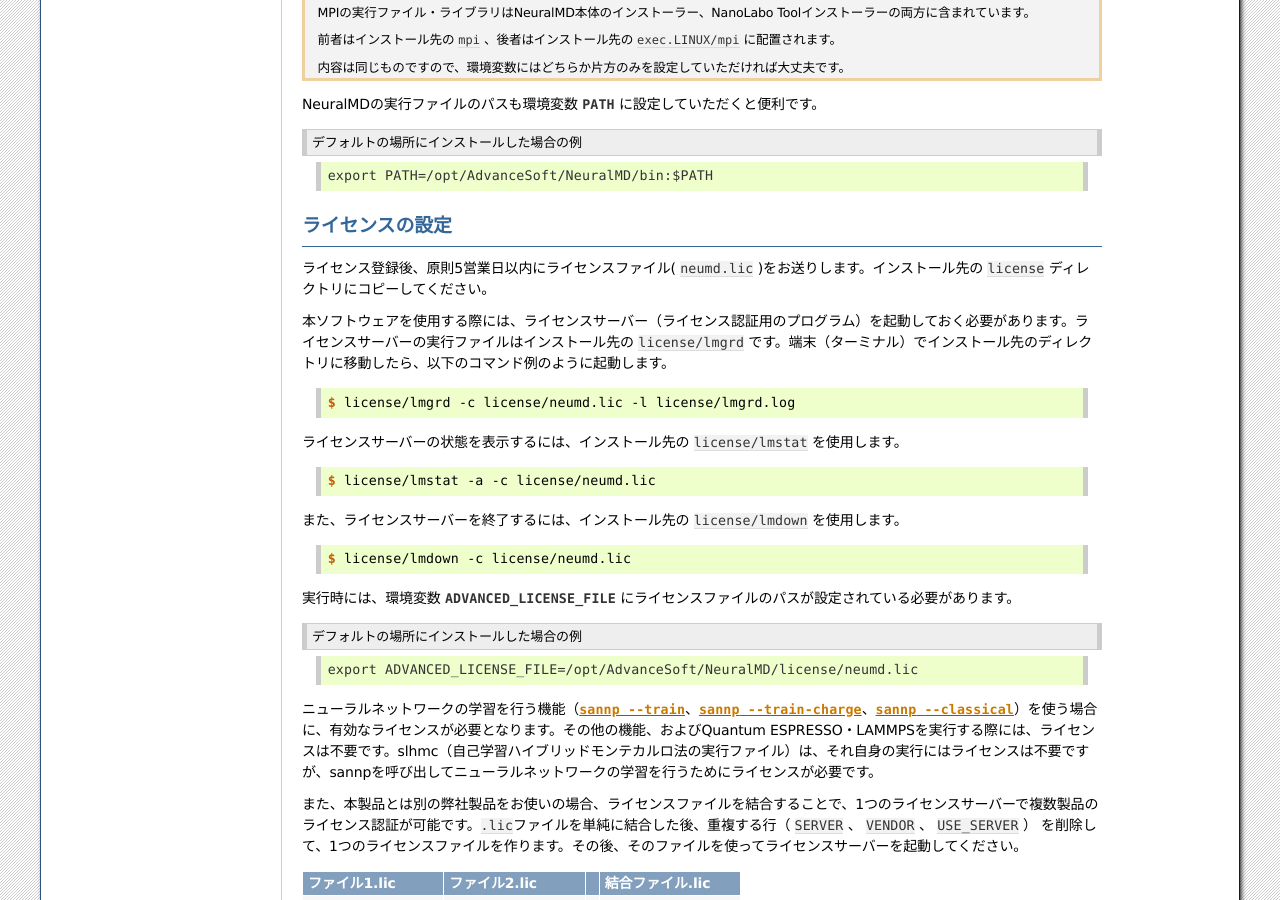
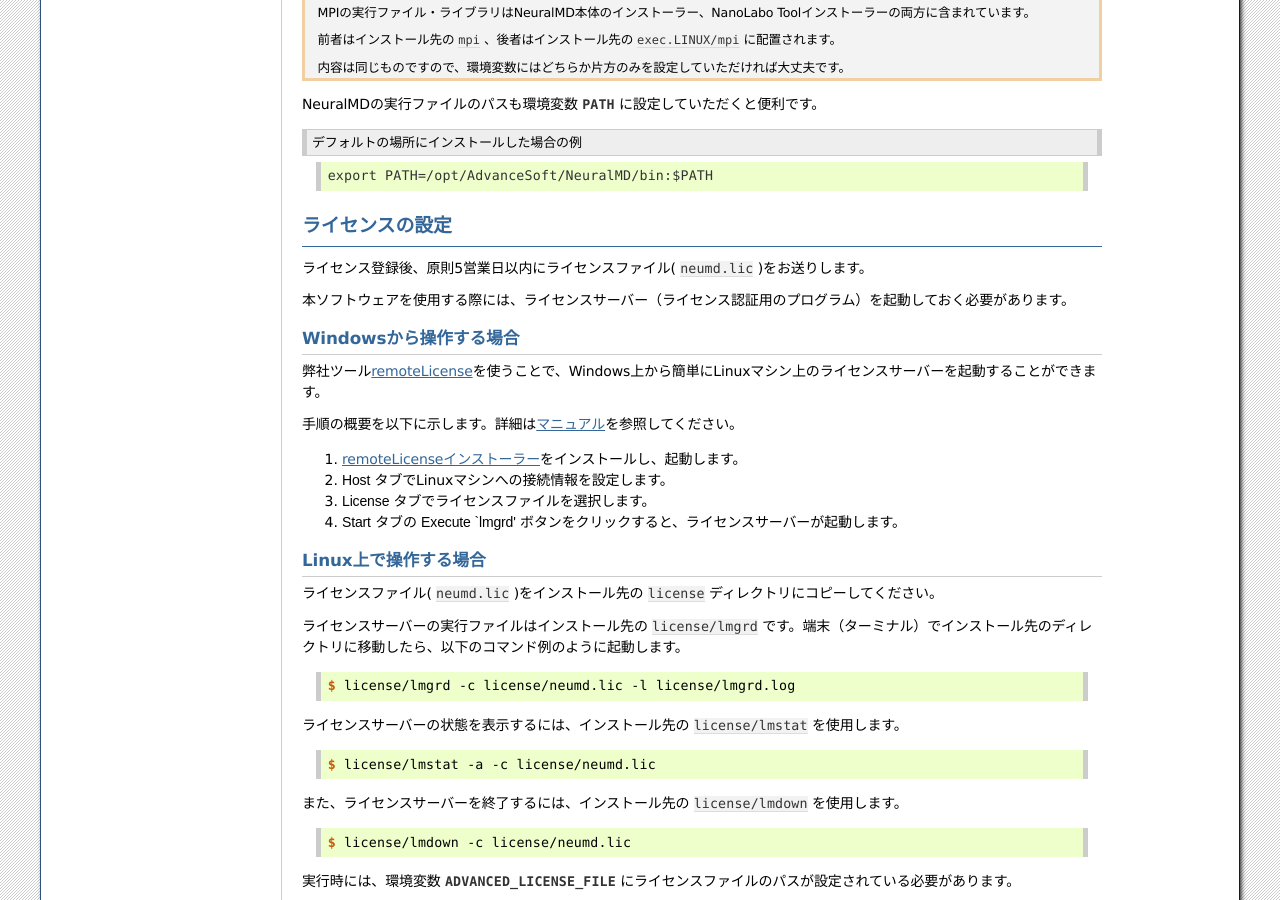
Before and after one commit to advancesoftcorp/neuralmd-doc, a Sphinx documentation site: the page built from docs/source/install/linux.rst, in a window 1280 px wide and 900 px high, scrolled down 3109 px. Built offline with Sphinx 7.4.7, drawn with Linux system fonts in a browser that asks for light colours; formulas are drawn with MathJax 3.

Commit message:
add remoteLicense description

```diff
--- a/docs/source/install/linux.rst
+++ b/docs/source/install/linux.rst
@@ -114,9 +114,32 @@
 ライセンスの設定
 =============================
 
-ライセンス登録後、原則5営業日以内にライセンスファイル( :file:`neumd.lic` )をお送りします。インストール先の :file:`license` ディレクトリにコピーしてください。
+ライセンス登録後、原則5営業日以内にライセンスファイル( :file:`neumd.lic` )をお送りします。
 
-本ソフトウェアを使用する際には、ライセンスサーバー（ライセンス認証用のプログラム）を起動しておく必要があります。ライセンスサーバーの実行ファイルはインストール先の :file:`license/lmgrd` です。端末（ターミナル）でインストール先のディレクトリに移動したら、以下のコマンド例のように起動します。
+本ソフトウェアを使用する際には、ライセンスサーバー（ライセンス認証用のプログラム）を起動しておく必要があります。
+
+.. _launchlfromwin:
+
+Windowsから操作する場合
+-----------------------
+
+弊社ツール\ `remoteLicense <https://remotelicense-doc.readthedocs.io/ja/latest/>`_\ を使うことで、Windows上から簡単にLinuxマシン上のライセンスサーバーを起動することができます。
+
+手順の概要を以下に示します。詳細は\ `マニュアル <https://remotelicense-doc.readthedocs.io/ja/latest/>`_\ を参照してください。
+
+#. `remoteLicenseインストーラー <https://github.com/advancesoftcorp/remotelicense-doc/releases/download/v1.0/install_remotelicense_windows_v1.0.exe>`_\ をインストールし、起動します。
+#. :guilabel:`Host` タブでLinuxマシンへの接続情報を設定します。
+#. :guilabel:`License` タブでライセンスファイルを選択します。
+#. :guilabel:`Start` タブの :guilabel:`Execute \`lmgrd'` ボタンをクリックすると、ライセンスサーバーが起動します。
+
+.. _launchlonlinux:
+
+Linux上で操作する場合
+-----------------------
+
+ライセンスファイル( :file:`neumd.lic` )をインストール先の :file:`license` ディレクトリにコピーしてください。
+
+ライセンスサーバーの実行ファイルはインストール先の :file:`license/lmgrd` です。端末（ターミナル）でインストール先のディレクトリに移動したら、以下のコマンド例のように起動します。
 
 .. code-block:: console
 
```
Also changed, not shown: docs/source/install/purchase.rst (+13 -0 lines), 1 other file.
